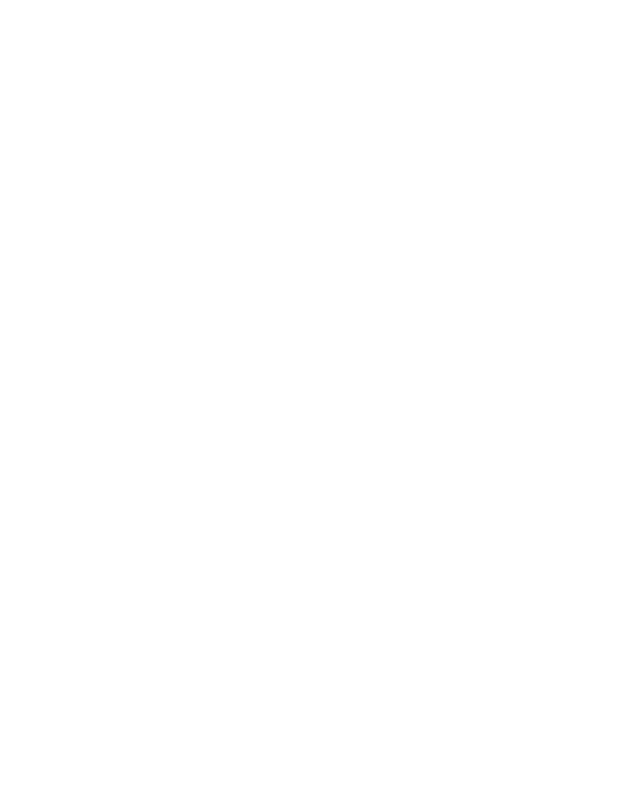
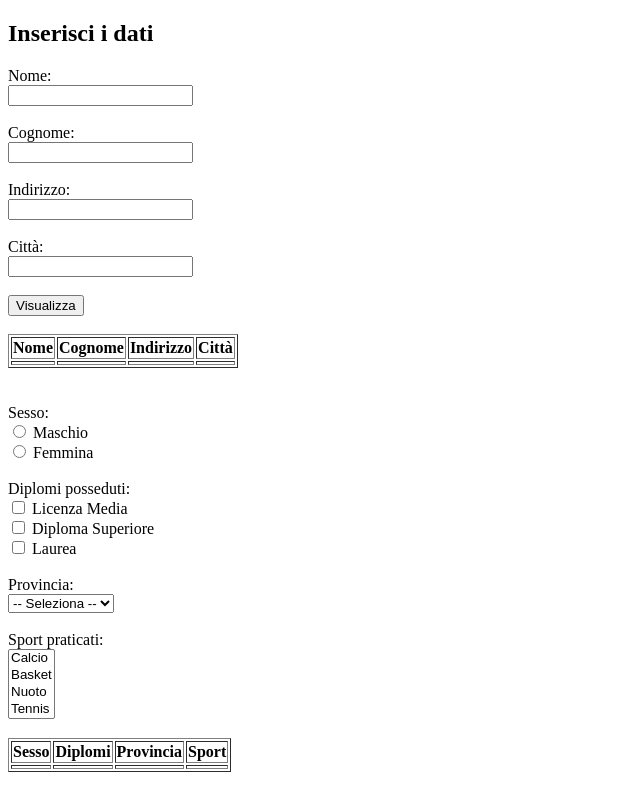
Before and after one commit to Emanuele432/TPS, a plain HTML site: page anagrafica.html in a window 1280 px wide. Shown: the whole page, without its empty margins (0-640 px from the left). Drawn offline with Linux system fonts and the light colour scheme.

Commit message:
Update anagrafica.html

```diff
--- a/anagrafica.html
+++ b/anagrafica.html
@@ -1,4 +1,80 @@
 <!DOCTYPE html>
+<html lang="it">
+<head>
+    <meta charset="UTF-8">
+    <title>Esercizio Input e Tabella</title>
+</head>
+<body>
+
+<h2>Inserisci i dati</h2>
+
+Nome:<br>
+<input type="text" id="nome"><br><br>
+
+Cognome:<br>
+<input type="text" id="cognome"><br><br>
+
+Indirizzo:<br>
+<input type="text" id="indirizzo"><br><br>
+
+Città:<br>
+<input type="text" id="citta"><br><br>
+
+<button onclick="mostraDati()">Visualizza</button>
+
+<br><br>
+
+<table border="1">
+    <tr>
+        <th>Nome</th>
+        <th>Cognome</th>
+        <th>Indirizzo</th>
+        <th>Città</th>
+    </tr>
+    <tr>
+        <td id="tNome"></td>
+        <td id="tCognome"></td>
+        <td id="tIndirizzo"></td>
+        <td id="tCitta"></td>
+    </tr>
+</table>
+
+<br><br>
+
+Sesso:<br>
+<input type="radio" name="sesso" value="Maschio"> Maschio<br>
+<input type="radio" name="sesso" value="Femmina"> Femmina<br><br>
+
+Diplomi posseduti:<br>
+<input type="checkbox" id="medie"> Licenza Media<br>
+<input type="checkbox" id="superiori"> Diploma Superiore<br>
+<input type="checkbox" id="laurea"> Laurea<br><br>
+
+Provincia:<br>
+<select id="provincia">
+    <option value="">-- Seleziona --</option>
+    <option value="MI">MI</option>
+    <option value="RM">RM</option>
+    <option value="TO">TO</option>
+    <option value="NA">NA</option>
+</select><br><br>
+
+Sport praticati:<br>
+<select id="sport" multiple size="4">
+    <option>Calcio</option>
+    <option>Basket</option>
+    <option>Nuoto</option>
+    <option>Tennis</option>
+</select>
+
+<br><br>
+
+<table border="1">
+    <tr>
+        <th>Sesso</th>
+        <th>Diplomi</th>
+        <th>Provincia</th>
+        <th>Sport</th>
     </tr>
     <tr>
         <td id="tSesso"></td>
@@ -8,42 +84,48 @@
     </tr>
 </table>
 
-
 <script>
     function mostraDati() {
-document.getElementById("tNome").innerHTML = document.getElementById("nome").value;
-document.getElementById("tCognome").innerHTML = document.getElementById("cognome").value;
-document.getElementById("tIndirizzo").innerHTML = document.getElementById("indirizzo").value;
-document.getElementById("tCitta").innerHTML = document.getElementById("citta").value;
+        const anagrafica = {};
 
-let sesso = "";
+        anagrafica.nome = document.getElementById("nome").value;
+        anagrafica.cognome = document.getElementById("cognome").value;
+        anagrafica.indirizzo = document.getElementById("indirizzo").value;
+        anagrafica.citta = document.getElementById("citta").value;
+
+        // sesso
+        anagrafica.sesso = "";
         const radios = document.getElementsByName("sesso");
         for (let i = 0; i < radios.length; i++) {
             if (radios[i].checked) {
-sesso = radios[i].value;
+                anagrafica.sesso = radios[i].value;
             }
         }
-document.getElementById("tSesso").innerHTML = sesso;
 
-let diplomi = "";
-if (document.getElementById("medie").checked) diplomi += "Medie ";
-if (document.getElementById("superiori").checked) diplomi += "Superiori ";
-if (document.getElementById("laurea").checked) diplomi += "Laurea";
-document.getElementById("tDiplomi").innerHTML = diplomi;
+        anagrafica.diplomi = "";
+        if (document.getElementById("medie").checked) anagrafica.diplomi += "Medie ";
+        if (document.getElementById("superiori").checked) anagrafica.diplomi += "Superiori ";
+        if (document.getElementById("laurea").checked) anagrafica.diplomi += "Laurea";
 
-document.getElementById("tProvincia").innerHTML = document.getElementById("provincia").value;
+        anagrafica.provincia = document.getElementById("provincia").value;
 
+        anagrafica.sport = "";
         const sportSelect = document.getElementById("sport");
-let sportScelti = "";
         for (let i = 0; i < sportSelect.options.length; i++) {
             if (sportSelect.options[i].selected) {
-sportScelti += sportSelect.options[i].text + " ";
+                anagrafica.sport += sportSelect.options[i].text + " ";
             }
         }
-document.getElementById("tSport").innerHTML = sportScelti;
+        document.getElementById("tNome").innerHTML = anagrafica.nome;
+        document.getElementById("tCognome").innerHTML = anagrafica.cognome;
+        document.getElementById("tIndirizzo").innerHTML = anagrafica.indirizzo;
+        document.getElementById("tCitta").innerHTML = anagrafica.citta;
+        document.getElementById("tSesso").innerHTML = anagrafica.sesso;
+        document.getElementById("tDiplomi").innerHTML = anagrafica.diplomi;
+        document.getElementById("tProvincia").innerHTML = anagrafica.provincia;
+        document.getElementById("tSport").innerHTML = anagrafica.sport;
     }
 </script>
 
-
 </body>
 </html>
```
Lines whose indentation alone changed are shown as unchanged.
